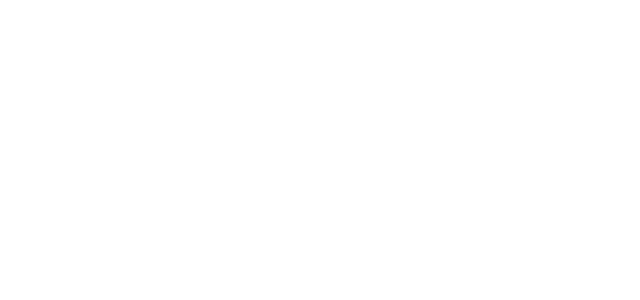
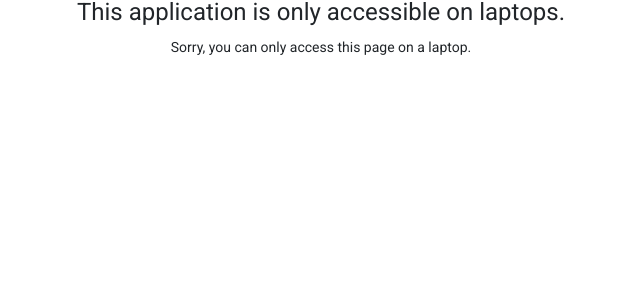
Before and after one commit to Logesh-kanna/BugTracker-Frontend, an Angular app: page /not-supported in a window 1280 px wide. Before the commit this address led to /. Shown: the top 300 px of the page, without its empty margins (319-959 px from the left). Built offline with nearby package versions, Linux system fonts and the light colour scheme.

Commit message:
accessible only for laptop update

```diff
--- a/src/app/app.module.ts
+++ b/src/app/app.module.ts
@@ -35,6 +35,7 @@
 import { AddProjectDialogComponent } from './components/product/product-service/projects/add-project-dialog/add-project-dialog.component';
 import { UserManagementComponent as BugTrackerUserManagementComponent } from './components/product/user-management/user-management.component';
 import { LoaderComponent } from './components/loader/loader.component';
+import { NotSupportedComponent } from './components/not-supported/not-supported.component';
 
 @NgModule({
   declarations: [
@@ -59,7 +60,8 @@
     BugInfoComponent,
     AddProjectDialogComponent,
     BugTrackerUserManagementComponent,
-    LoaderComponent
+    LoaderComponent,
+    NotSupportedComponent
   ],
   imports: [
     BrowserModule,
--- /dev/null
+++ b/src/app/components/not-supported/not-supported.component.css
@@ -0,0 +1,3 @@
+div {
+  text-align: center;
+}
--- /dev/null
+++ b/src/app/components/not-supported/not-supported.component.html
@@ -0,0 +1,4 @@
+<div>
+  <h1>This application is only accessible on laptops.</h1>
+  <p>Sorry, you can only access this page on a laptop.</p>
+</div>
--- /dev/null
+++ b/src/app/shared/auth-guard/screen/screensize.guard.ts
@@ -0,0 +1,23 @@
+import { Injectable } from '@angular/core';
+import { ActivatedRouteSnapshot, CanActivate, Router, RouterStateSnapshot, UrlTree } from '@angular/router';
+import { Observable } from 'rxjs';
+
+@Injectable({
+  providedIn: 'root'
+})
+export class ScreensizeGuard implements CanActivate {
+
+  constructor(private router: Router) { }
+
+  canActivate(
+    route: ActivatedRouteSnapshot,
+    state: RouterStateSnapshot): Observable<boolean | UrlTree> | Promise<boolean | UrlTree> | boolean | UrlTree {
+
+    const width = window.innerWidth;
+    if (width <= 799) {
+      this.router.navigate(['/not-supported']);
+    }
+    return true;
+  }
+
+}
```
Also changed, not shown: src/app/app-routing.module.ts (+17 -14 lines), src/app/components/not-supported/not-supported.component.ts (added, +10 -0 lines), src/app/app.component.html (line endings or trailing spaces), 2 other files (tests, documents, lock files or other folders).
